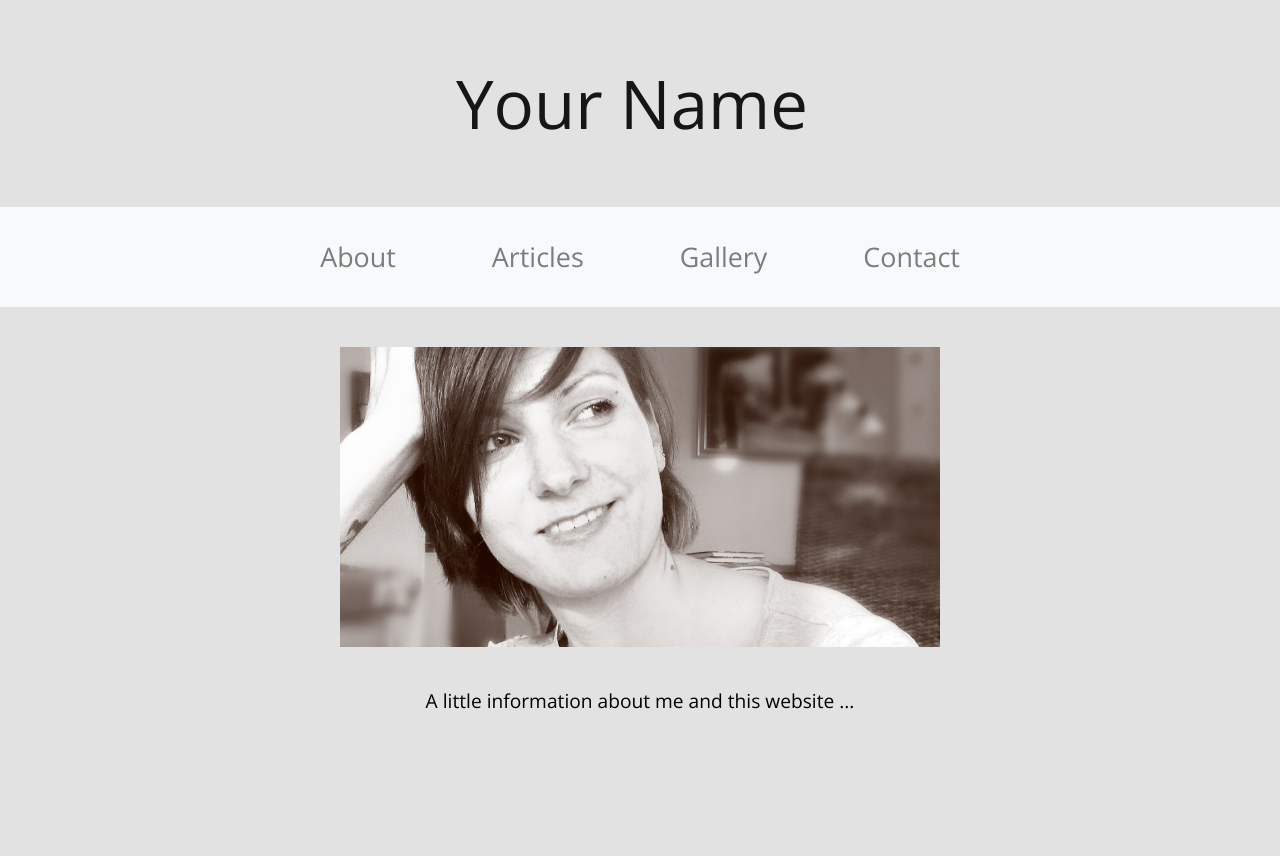
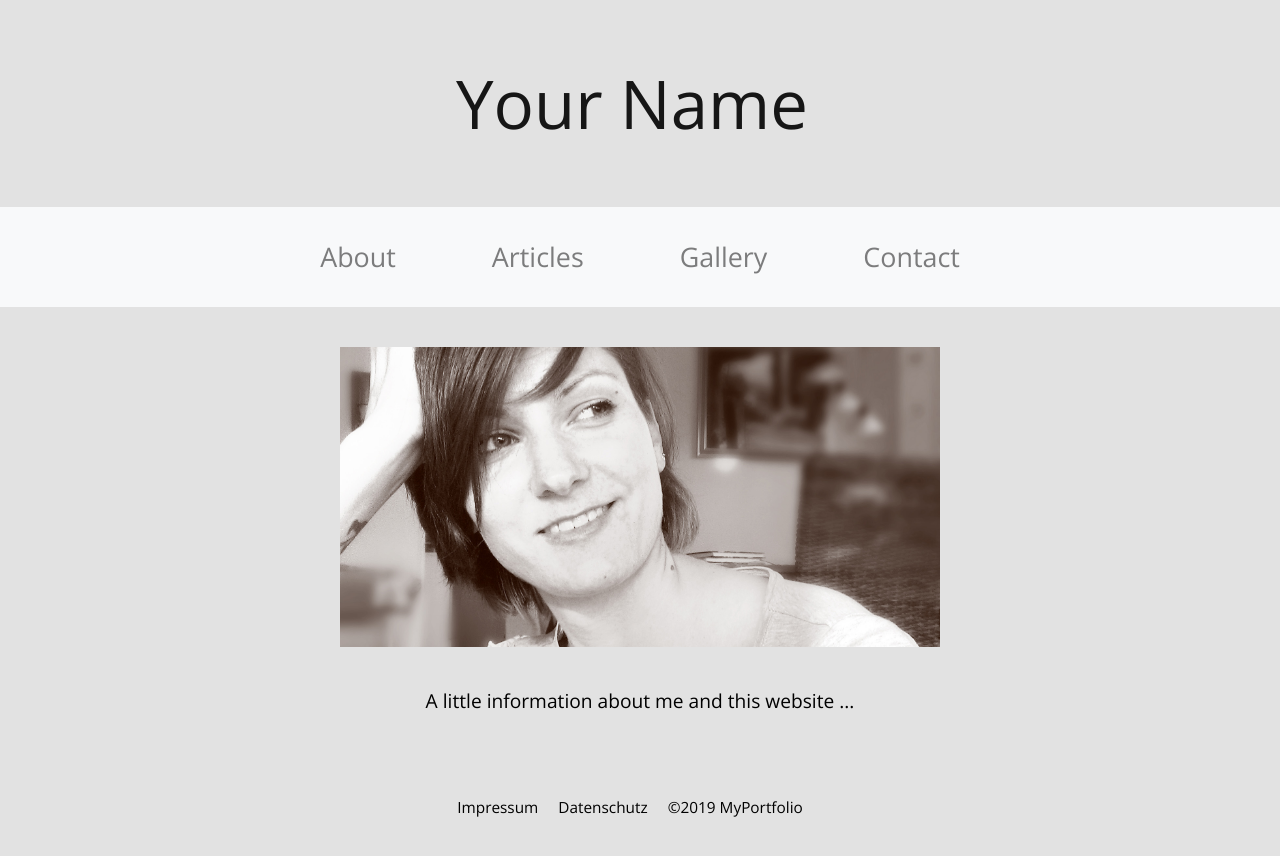
Before and after one commit to BitSchupser/portfolio_light, a Vue app: page / in a window 1280 px wide. Shown: the top 856 px of the page. Before the commit the page ends 800 px from the top, so only its background shows below. Built offline with nearby package versions, Linux system fonts and the light colour scheme.

Commit message:
added footer and footer styles

```diff
--- a/src/App.vue
+++ b/src/App.vue
@@ -33,7 +33,17 @@
     <About />
 
     <!-- Footer -->
-
+    <ul class="nav justify-content-center">
+      <li class="nav-item footer">
+        <a class="nav-link footer-link" href="#">Impressum</a>
+      </li>
+      <li class="nav-item footer">
+        <a class="nav-link footer-link" href="#">Datenschutz</a>
+      </li>
+      <li class="nav-item footer">
+        &copy;2019 MyPortfolio
+      </li>
+    </ul>
 
   </div>
 
@@ -96,4 +106,29 @@ export default {
     background-color: #9e978c;
   }
 
+  .footer {
+    font-size: 0.8em;
+    margin: 0 20px 40px 0;
+    padding: 0;
+
+  }
+
+  .footer:hover {
+    border-bottom: none;
+    border-top: none;
+  }
+
+  .footer a {
+    color: #000;
+  }
+
+  .footer a:hover {
+    color: #f4bc61;
+  }
+
+  .footer-link {
+    margin: 0;
+    padding: 0;
+  }
+
 </style>
```
